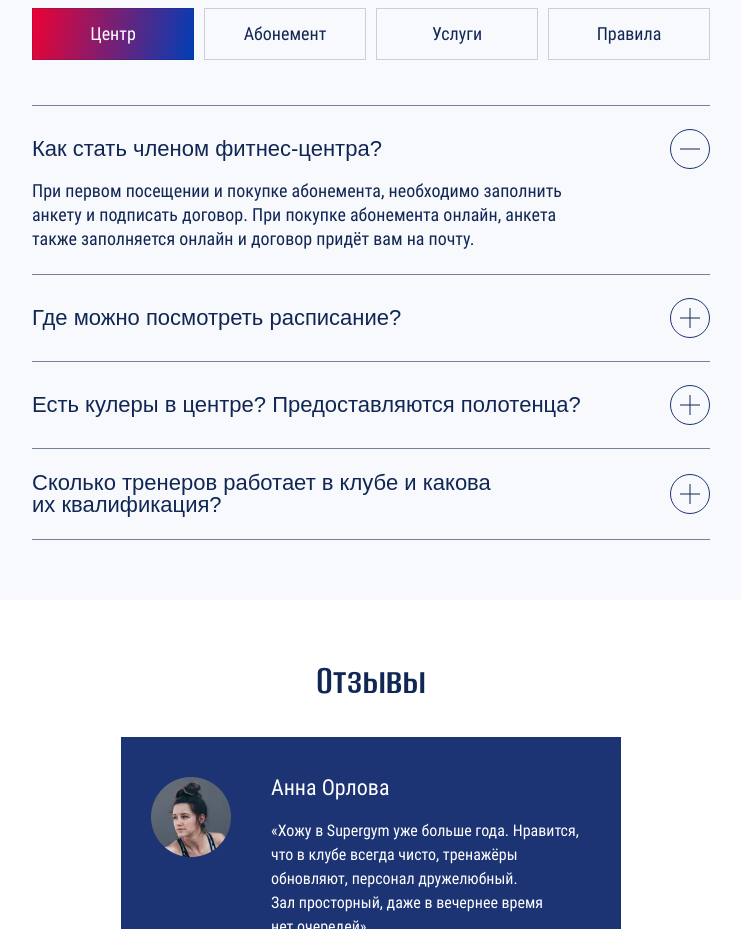
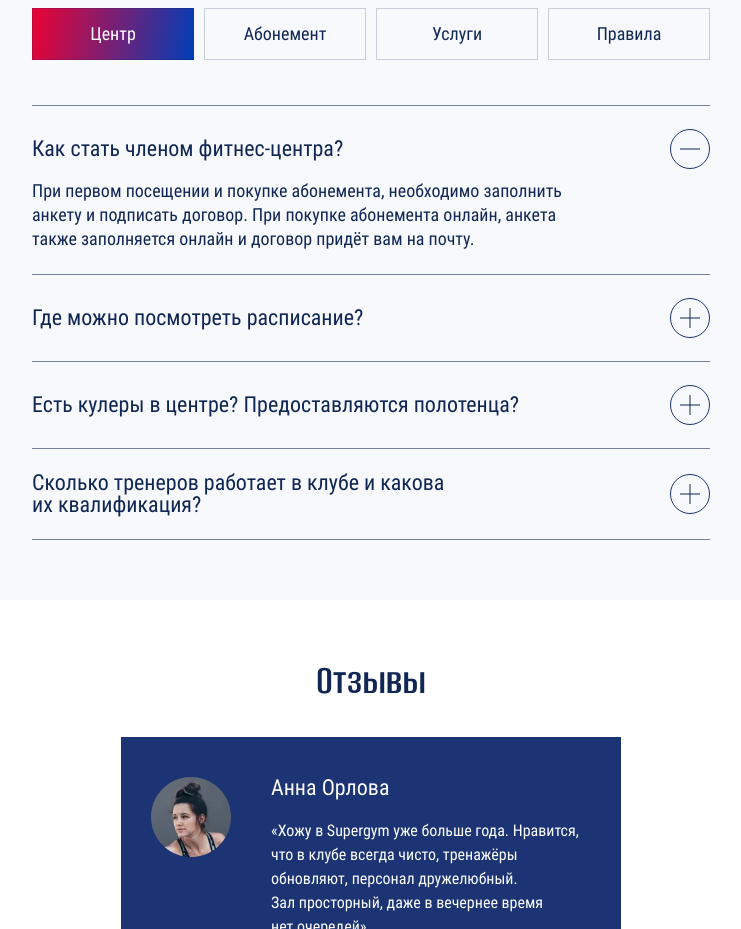
Before and after one commit to tsbv/super-gym, a website built with Vite: page source/index.html in a window 1280 px wide. Shown: the part 5800-6729 px from the top of the page, without its empty margins (269-1010 px from the left). Built offline with nearby package versions, Linux system fonts and the light colour scheme.

Commit message:
Поправляет семейство шрифта в аккордеонах

```diff
--- a/source/sass/blocks/accordion-item.scss
+++ b/source/sass/blocks/accordion-item.scss
@@ -94,8 +94,10 @@
 
   span {
     margin: 0;
+    display: block;
     max-width: 238px;
     cursor: pointer;
+    font-family: $font-family;
     font-weight: 400;
     font-size: 20px;
     line-height: 100%;
```
